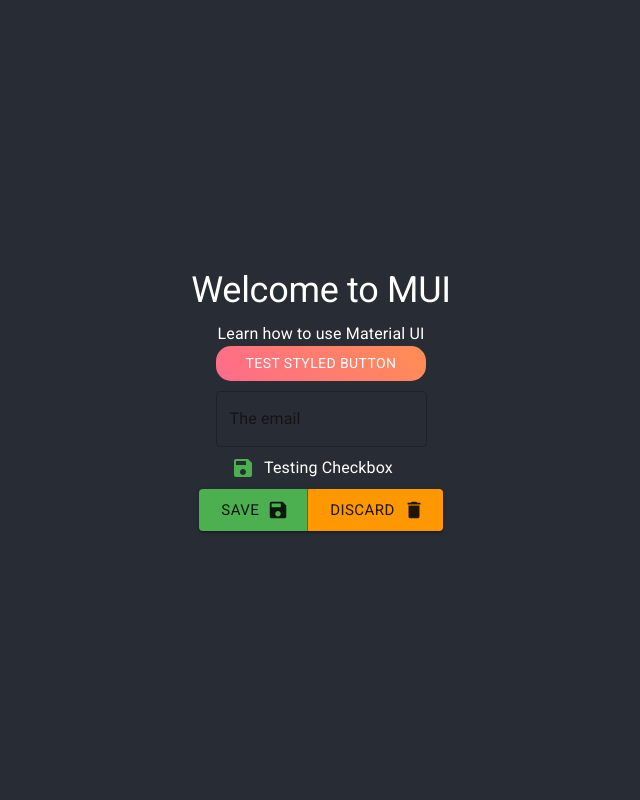
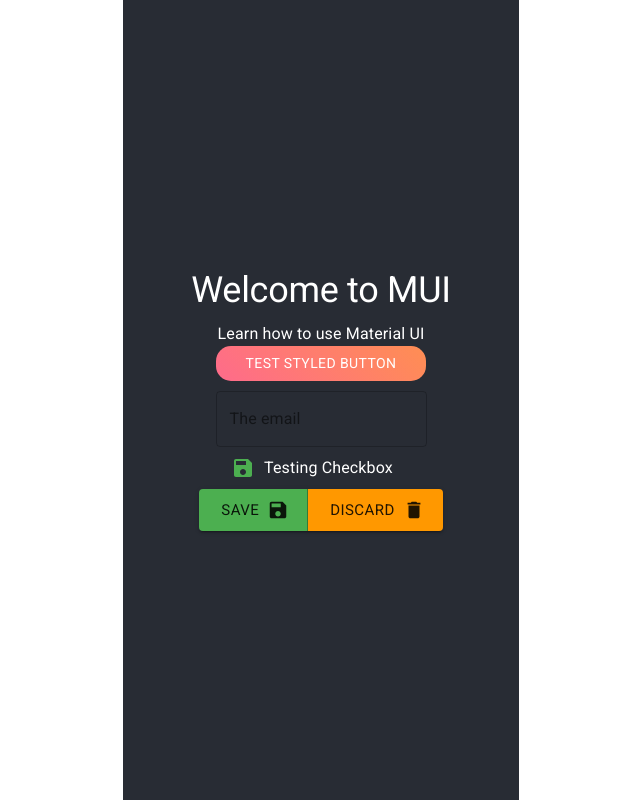
Before and after one commit to yuico/material-ui-react, a React (Create React App) app: page / in a window 1280 px wide. Shown: the whole page, without its empty margins (319-959 px from the left). Built offline with nearby package versions, Linux system fonts and the light colour scheme.

Commit message:
add Container and maxWidht

```diff
--- a/src/App.js
+++ b/src/App.js
@@ -13,6 +13,7 @@
 import 'fontsource-roboto';
 
 import Typography from '@material-ui/core/Typography';
+import Container from '@material-ui/core/Container';
 
 const useStyles = makeStyles({
   root: {
@@ -70,6 +71,7 @@
 function App() {
   return (
     <ThemeProvider theme={theme}>
+      <Container maxWidth="xs">
         <div className="App">
           <header className="App-header">
             <Typography
@@ -124,6 +126,8 @@
             </ButtonGroup>
           </header>
         </div>
+      </Container>
+
     </ThemeProvider>
   );
 }
```
Lines whose indentation alone changed are shown as unchanged.
